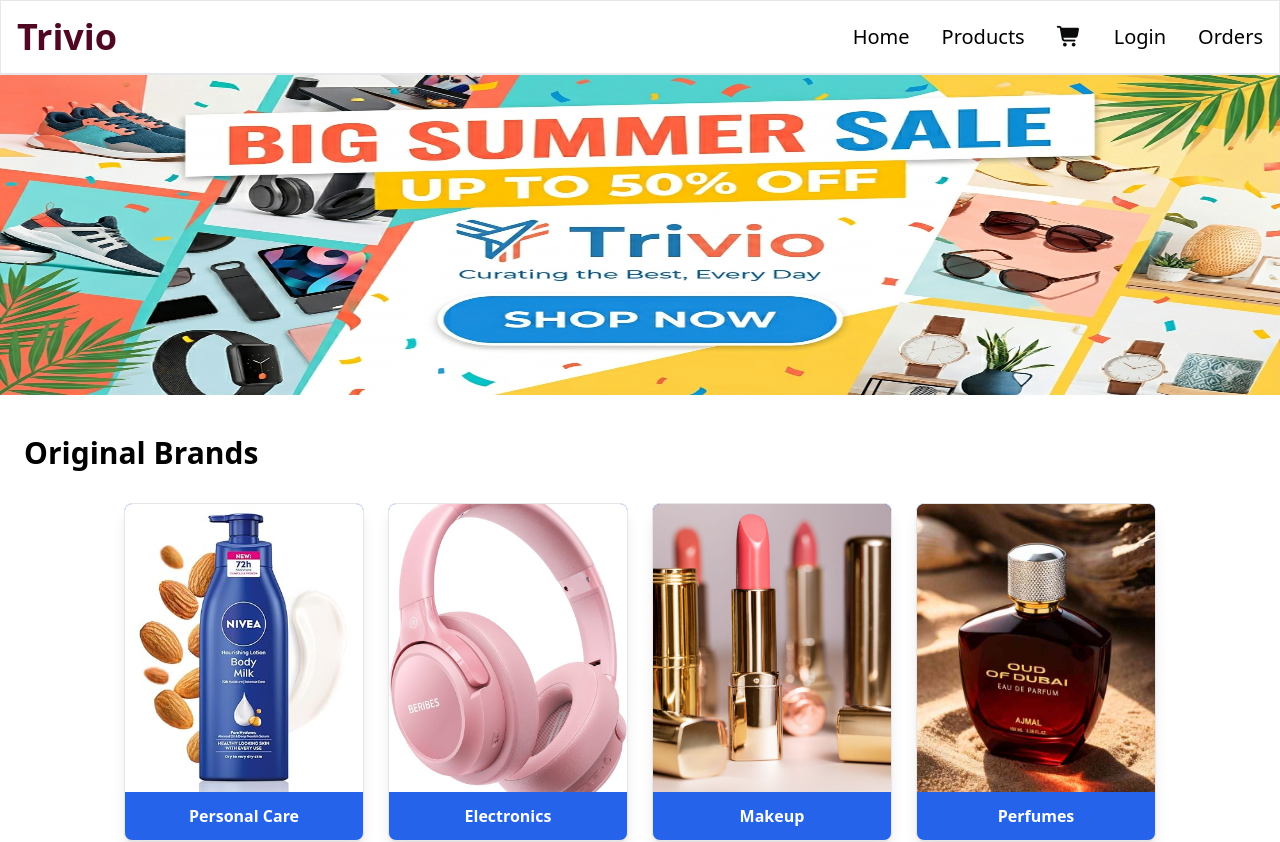
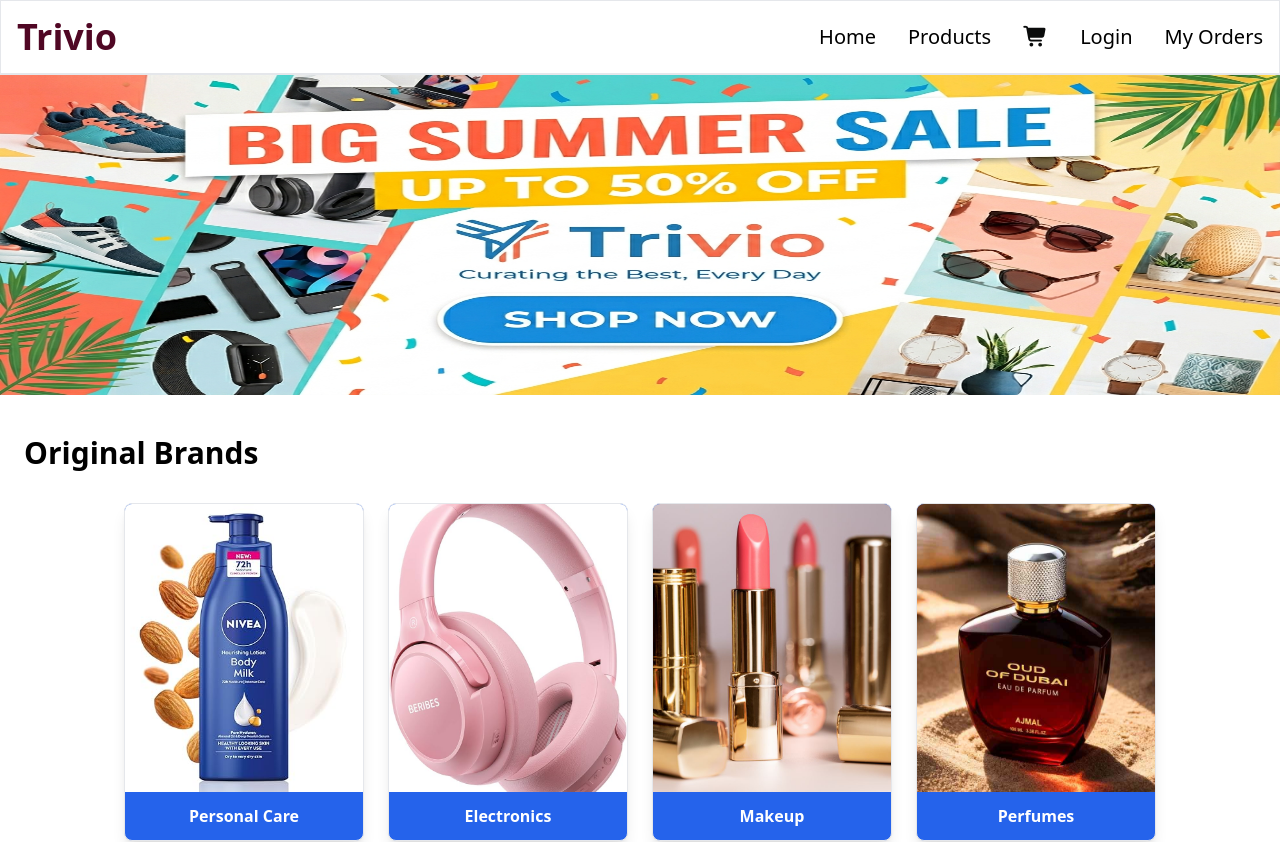
Before and after one commit to Kowsalyaraju/Trivio-E-Commerce-website, a React (Create React App) app: page / in a window 1280 px wide. Shown: the top 842 px of the page. Built offline with nearby package versions, Linux system fonts and the light colour scheme; no server answers.

Commit message:
Updated Orders

```diff
--- a/src/components/Navbar.js
+++ b/src/components/Navbar.js
@@ -64,7 +64,7 @@
           )}
 
           <Link to="/history" className="text-xl">
-            Orders
+            My Orders
           </Link>
         </div>
 
```
